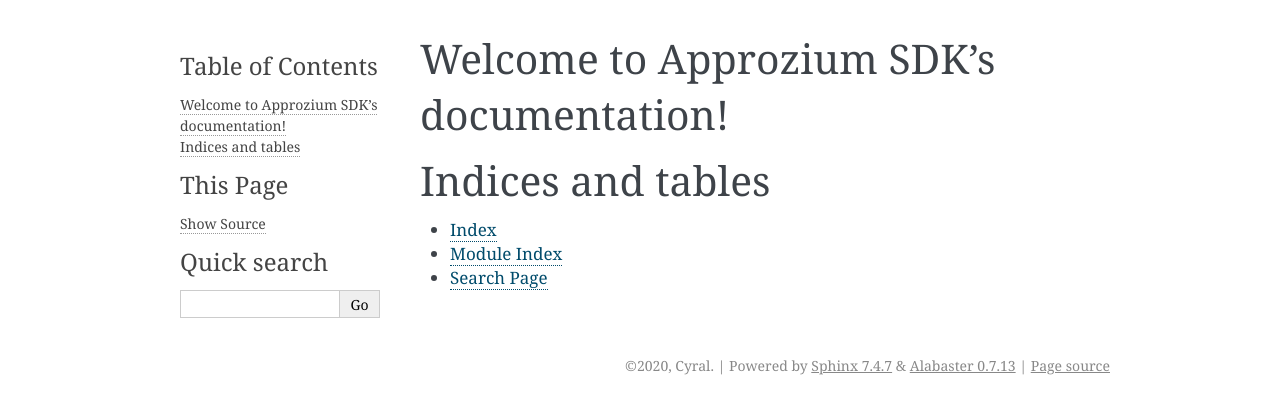
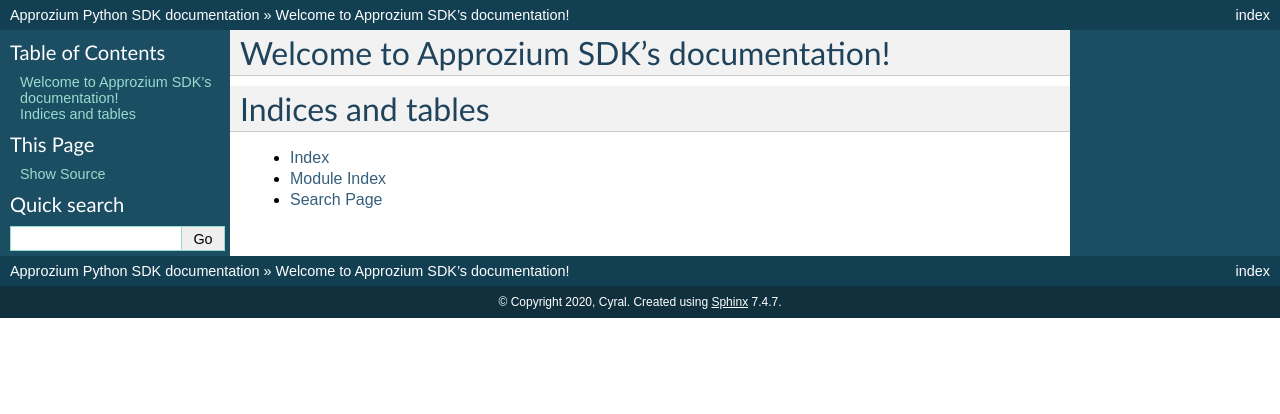
Before and after one commit to cyralinc/approzium, a Sphinx documentation site: the page built from sdk/python/docs/source/index.rst, in a window 1280 px wide. Shown: the top 414 px of the page. Built offline with Sphinx 7.4.7, drawn with Linux system fonts in a browser that asks for light colours.

Commit message:
change theme to default

```diff
--- a/sdk/python/docs/source/conf.py
+++ b/sdk/python/docs/source/conf.py
@@ -27,7 +27,7 @@
 # Add any Sphinx extension module names here, as strings. They can be
 # extensions coming with Sphinx (named 'sphinx.ext.*') or your custom
 # ones.
-extensions = []
+extensions = ['sphinx.ext.autodoc']
 
 # Add any paths that contain templates here, relative to this directory.
 templates_path = ["_templates"]
@@ -43,7 +43,7 @@
 # The theme to use for HTML and HTML Help pages.  See the documentation for
 # a list of builtin themes.
 #
-html_theme = "alabaster"
+html_theme = "default"
 
 # Add any paths that contain custom static files (such as style sheets) here,
 # relative to this directory. They are copied after the builtin static files,
```
